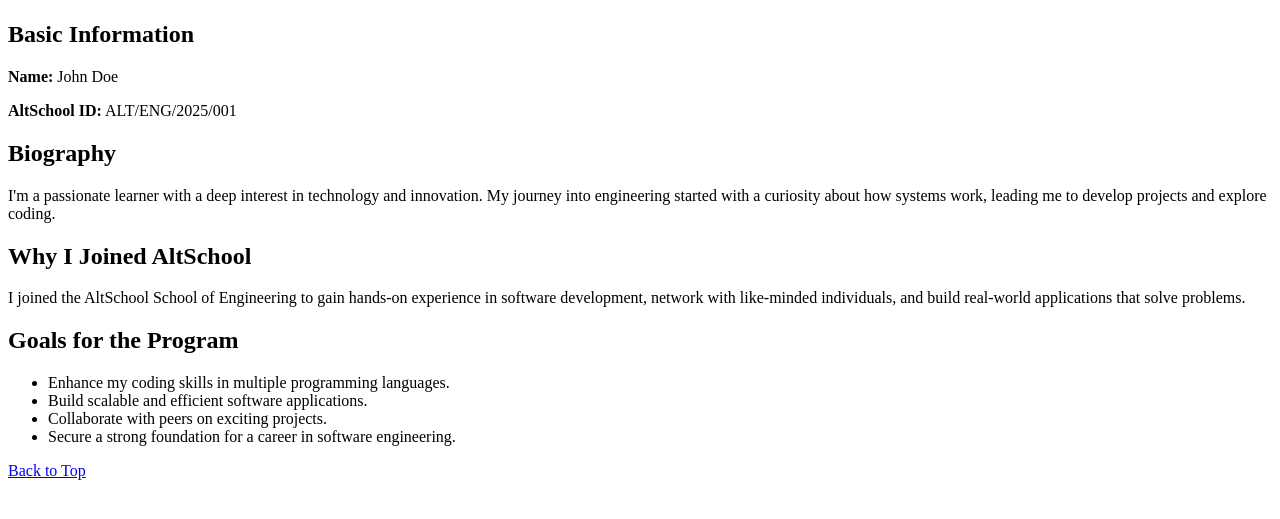
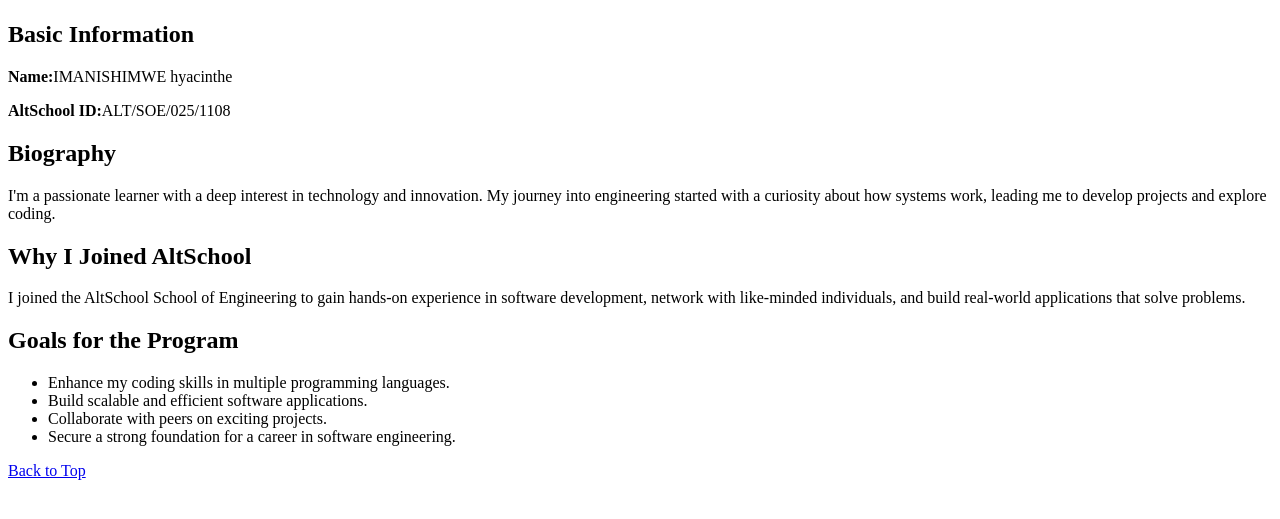
Before and after one commit to hyacinthe4/altschool_profile, a plain HTML site: page index.html in a window 1280 px wide. Shown: the part 59-578 px from the top of the page. Drawn offline with Linux system fonts and the light colour scheme.

Commit message:
initial commit -added index.html

```diff
--- a/index.html
+++ b/index.html
@@ -10,8 +10,8 @@
     <h1>My AltSchool Profile</h1>
 
     <h2>Basic Information</h2>
-    <p><strong>Name:</strong> John Doe</p>
-    <p><strong>AltSchool ID:</strong> ALT/ENG/2025/001</p>
+    <p><strong>Name:</strong>IMANISHIMWE hyacinthe</p>
+    <p><strong>AltSchool ID:</strong>ALT/SOE/025/1108</p>
 
     <h2>Biography</h2>
     <p>I'm a passionate learner with a deep interest in technology and innovation. My journey into engineering started with a curiosity about how systems work, leading me to develop projects and explore coding.</p>
```
